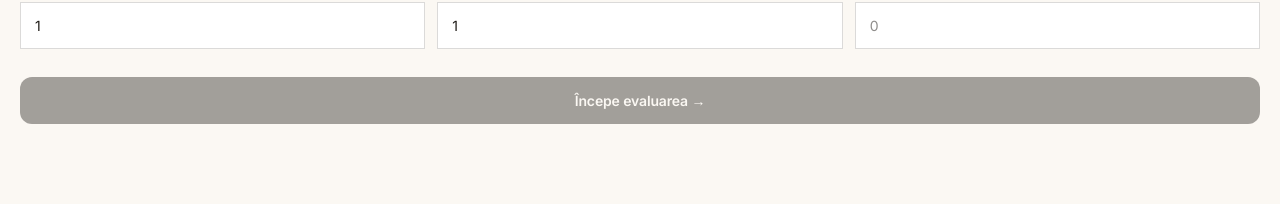
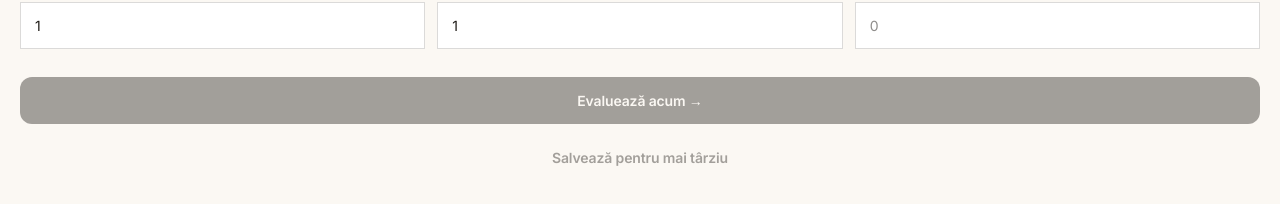
Before and after one commit to bogdanmosica/house-scout, a Next.js app in the folder apps/web/: page /add in a window 1280 px wide. Shown: the part 552-756 px from the top of the page. Built offline with nearby package versions, Linux system fonts and the light colour scheme.

Commit message:
[] feat(add): save-for-later vs scout-now split on add form
Co-Authored-By: Claude Sonnet 4.6 <noreply@anthropic.com>

```diff
--- a/apps/web/app/add/page.tsx
+++ b/apps/web/app/add/page.tsx
@@ -31,9 +31,7 @@ function AddForm() {
 
   const canSubmit = name.trim().length > 0 && address.trim().length > 0
 
-  const handleSubmit = () => {
-    if (!canSubmit) return
-    // eslint-disable-next-line react-hooks/purity
+  const createProperty = () => {
     const id = `p${Date.now()}`
     addProperty({
       id,
@@ -54,6 +52,18 @@ function AddForm() {
       createdAt: new Date().toISOString(),
       updatedAt: new Date().toISOString(),
     })
+    return id
+  }
+
+  const handleSaveLater = () => {
+    if (!canSubmit) return
+    createProperty()
+    router.push('/')
+  }
+
+  const handleScoutNow = () => {
+    if (!canSubmit) return
+    const id = createProperty()
     router.push(`/scout/${id}/start`)
   }
 
@@ -168,14 +178,24 @@ function AddForm() {
           </div>
         </div>
 
-        <button
-          onClick={handleSubmit}
-          disabled={!canSubmit}
-          className="hs-btn hs-btn--primary"
-          style={{ width: '100%', marginTop: 8, opacity: canSubmit ? 1 : 0.4 }}
-        >
-          {t('add.cta')}
-        </button>
+        <div style={{ display: 'flex', flexDirection: 'column', gap: 10, marginTop: 8 }}>
+          <button
+            onClick={handleScoutNow}
+            disabled={!canSubmit}
+            className="hs-btn hs-btn--primary"
+            style={{ width: '100%', opacity: canSubmit ? 1 : 0.4 }}
+          >
+            {t('add.cta.scout')}
+          </button>
+          <button
+            onClick={handleSaveLater}
+            disabled={!canSubmit}
+            className="hs-btn"
+            style={{ width: '100%', opacity: canSubmit ? 1 : 0.4 }}
+          >
+            {t('add.cta.save')}
+          </button>
+        </div>
       </div>
     </div>
   )
--- a/apps/web/components/property-card.tsx
+++ b/apps/web/components/property-card.tsx
@@ -11,7 +11,7 @@ interface PropertyCardProps {
 }
 
 export function PropertyCard({ property: p }: PropertyCardProps) {
-  const href = p.status === 'todo' ? `/scout/${p.id}` : `/property/${p.id}`
+  const href = p.status === 'todo' ? `/scout/${p.id}/start` : `/property/${p.id}`
   const { t } = useTranslation()
 
   return (
--- a/apps/web/lib/i18n.tsx
+++ b/apps/web/lib/i18n.tsx
@@ -52,6 +52,8 @@ const translations: Translations = {
     'add.baths': 'Baths',
     'add.sqft': 'Sqft',
     'add.cta': 'Start scouting →',
+    'add.cta.scout': 'Scout now →',
+    'add.cta.save': 'Save for later',
     'scout.not_found': 'Property not found.',
     'scout.loading': 'Loading…',
     'scout.leave': 'Leave scout? Answers will be lost.',
@@ -336,6 +338,8 @@ const translations: Translations = {
     'add.baths': 'Băi',
     'add.sqft': 'mp',
     'add.cta': 'Începe evaluarea →',
+    'add.cta.scout': 'Evaluează acum →',
+    'add.cta.save': 'Salvează pentru mai târziu',
     'scout.not_found': 'Proprietatea nu a fost găsită.',
     'scout.loading': 'Se încarcă…',
     'scout.leave': 'Ieși din evaluare? Răspunsurile vor fi pierdute.',
```
